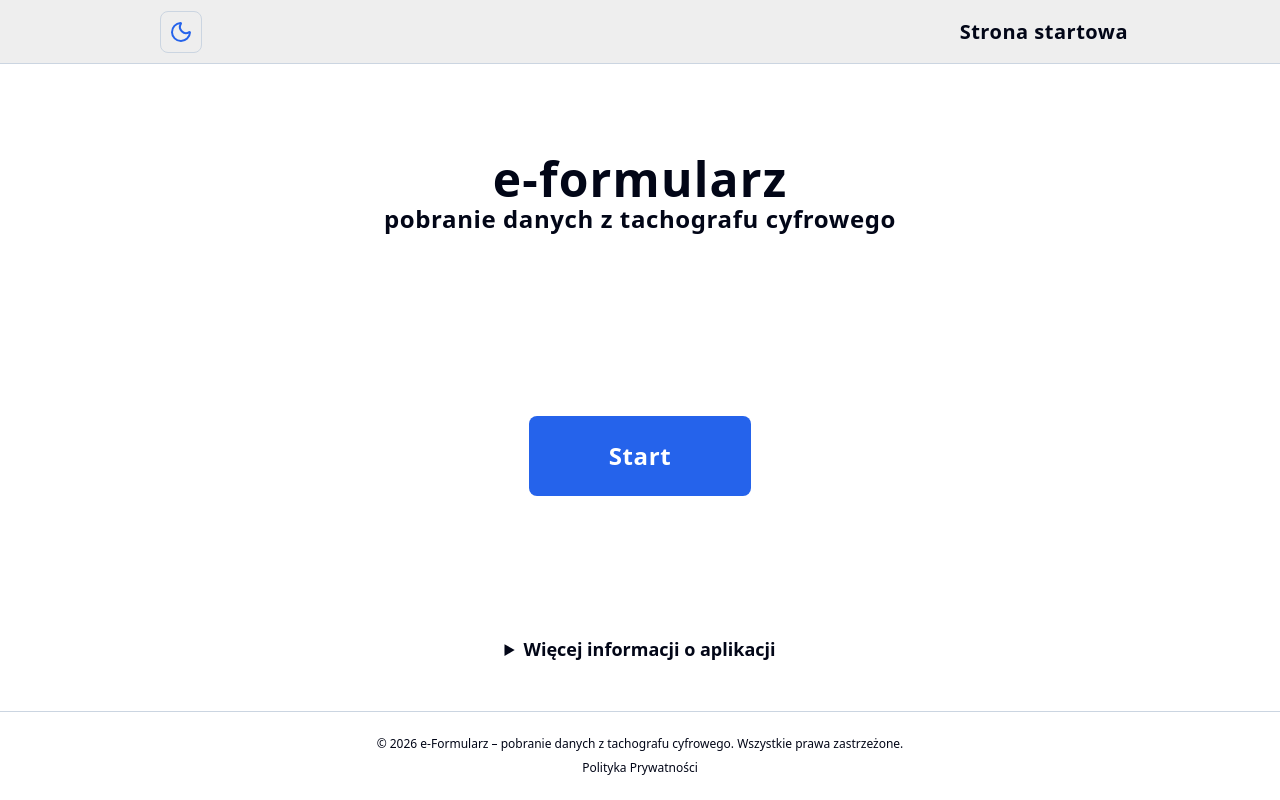
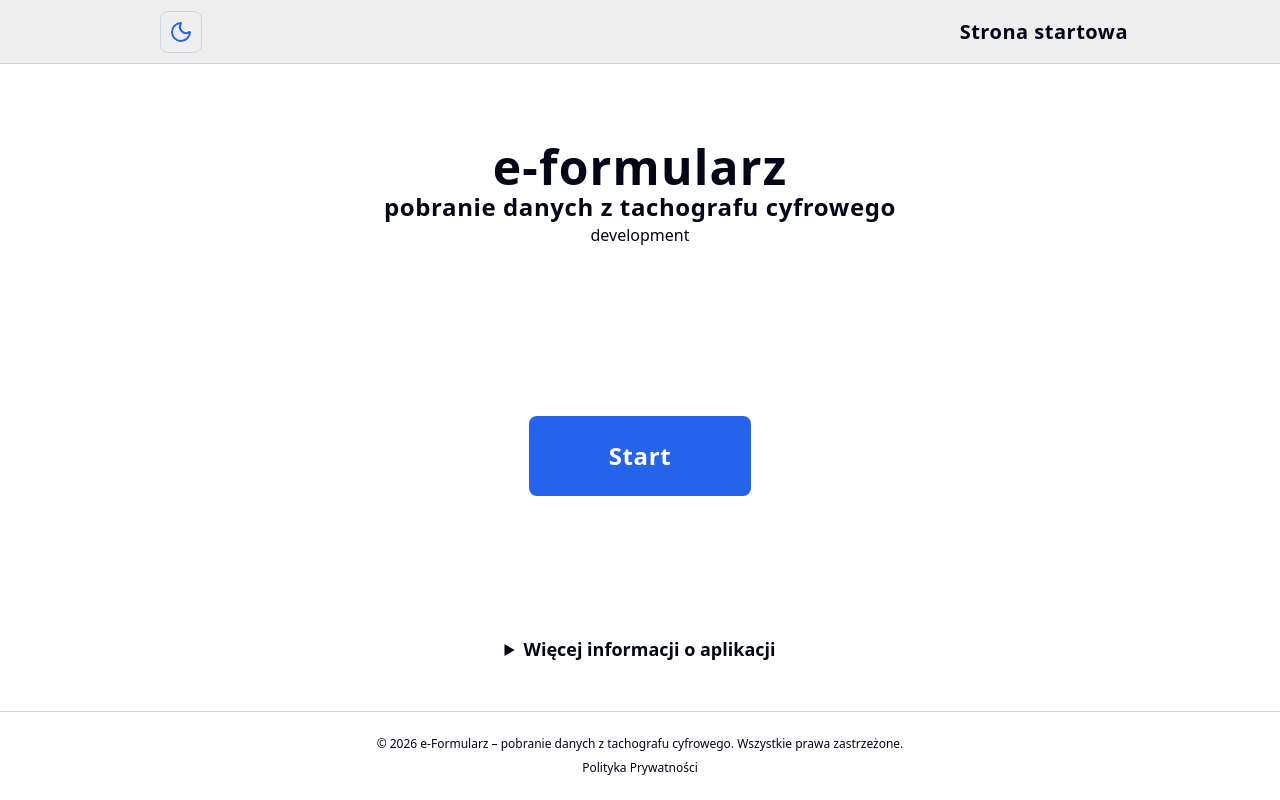
Before and after one commit to TomaszSkiers/tachograph_data_download_form_next_js, a Next.js app: page / in a window 1280 px wide. Built offline with nearby package versions, Linux system fonts and the light colour scheme.

Commit message:
test node-env

```diff
--- a/app/page.tsx
+++ b/app/page.tsx
@@ -5,8 +5,7 @@ import { primaryButton } from "@/styles/buttonsStyles";
 
 export default function Home() {
 
-console.log(process.env.NODE_ENV)
-console.log('test env')
+
 
   return (
     <div className=" h-svh flex flex-col">
@@ -29,6 +28,7 @@ console.log('test env')
           <p className="text-xl sm:text-2xl font-bold tracking-wide text-center">
             pobranie danych z tachografu cyfrowego
           </p>
+          {process.env.NODE_ENV === 'production' ? <p>production</p> : <p>development</p>}
         </section>
 
         <section className="flex-1 flex items-center justify-center">
```
